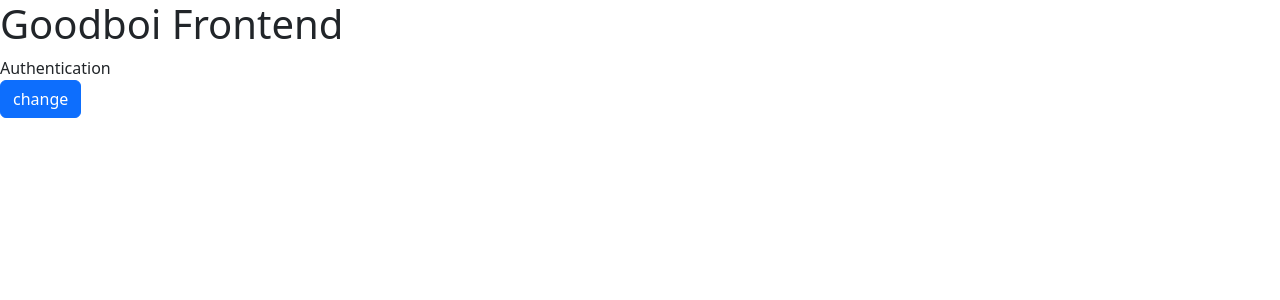
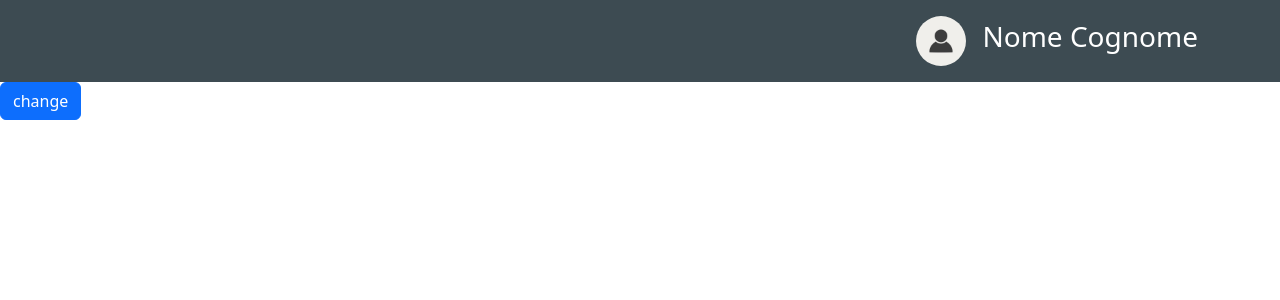
Before and after one commit to giovannifranchi/goodboi-frontend, a Vue app: page / in a window 1280 px wide. Shown: the top 300 px of the page. Built offline with nearby package versions, Linux system fonts and the light colour scheme.

Commit message:
Add: dashboard header

```diff
--- a/src/App.vue
+++ b/src/App.vue
@@ -8,6 +8,5 @@ import Home from './views/Home.vue';
 </script>
 
 <template>
-  <h1>Goodboi Frontend</h1>
   <Home/>
 </template>
--- a/src/assets/main.scss
+++ b/src/assets/main.scss
@@ -1,3 +1,7 @@
 @use './partials/mixins' as *;
 @use './partials/reset' as *;
 @use './partials/variables' as *;
+
+body {
+    color: #fff;
+}
--- a/src/assets/partials/_variables.scss
+++ b/src/assets/partials/_variables.scss
@@ -0,0 +1 @@
+$header-color: #3D4B52;
--- /dev/null
+++ b/src/components/Dashboard/HeaderDashboard.vue
@@ -0,0 +1,35 @@
+<template>
+    <header>
+
+        <div class="container">
+
+            <div class="user-container py-3 gap-3 d-flex justify-content-end align-items-center">
+                <img src="../../assets/img/user.jpeg" alt="user">
+                <h3>Nome Cognome</h3>
+            </div>
+
+        </div>
+
+    </header>
+</template>
+
+<script>
+    export default {
+        name: 'HeaderDashboard'
+    }
+</script>
+
+<style lang="scss" scoped>
+@use '../../assets/partials/variables' as *;
+
+header {
+    background-color: $header-color;
+    .user-container {
+    img{
+        width: 50px;
+        height: 50px;
+        border-radius: 50%;
+    }
+}
+}
+</style>
--- a/src/components/Dashborad.vue
+++ b/src/components/Dashborad.vue
@@ -1,15 +1,17 @@
 <template>
-    <div>
-        Dashborad
-    </div>
+    <HeaderDashboard/>
 </template>
 
 <script>
+import HeaderDashboard from './Dashboard/HeaderDashboard.vue';
     export default {
         name: 'Dashboard',
+
+        components: { HeaderDashboard }
     }
 </script>
 
 <style lang="scss" scoped>
 
+
 </style>
--- a/src/views/Home.vue
+++ b/src/views/Home.vue
@@ -16,7 +16,7 @@ import Dashborad from '../components/Dashborad.vue';
 
         data(){
             return {
-                currentPage: 0,
+                currentPage: 1,
                 isUser: false,
             }
         },
```
Also changed, not shown: src/assets/img/user.jpeg (added).
